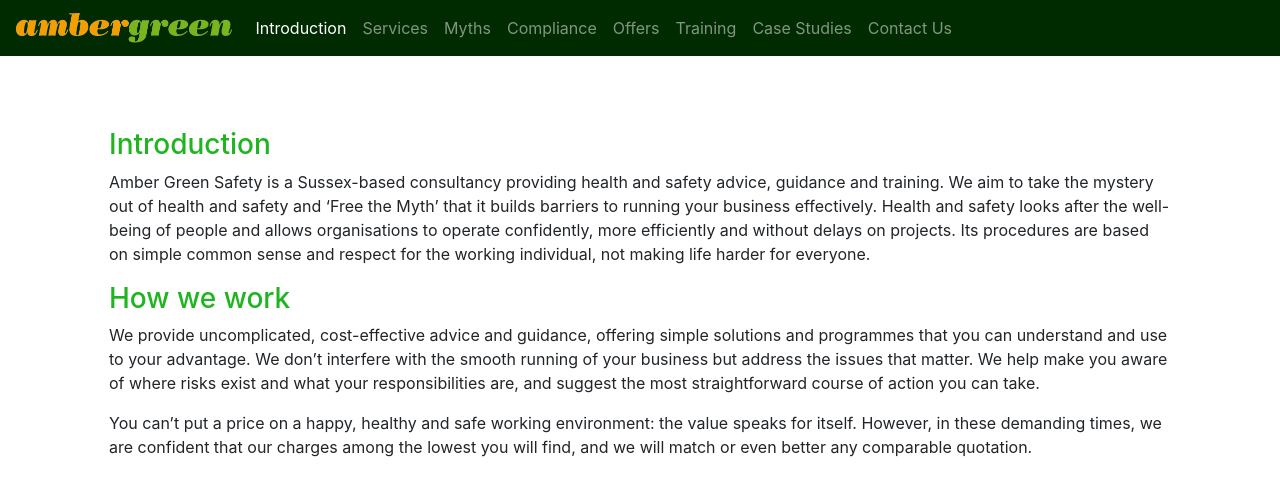
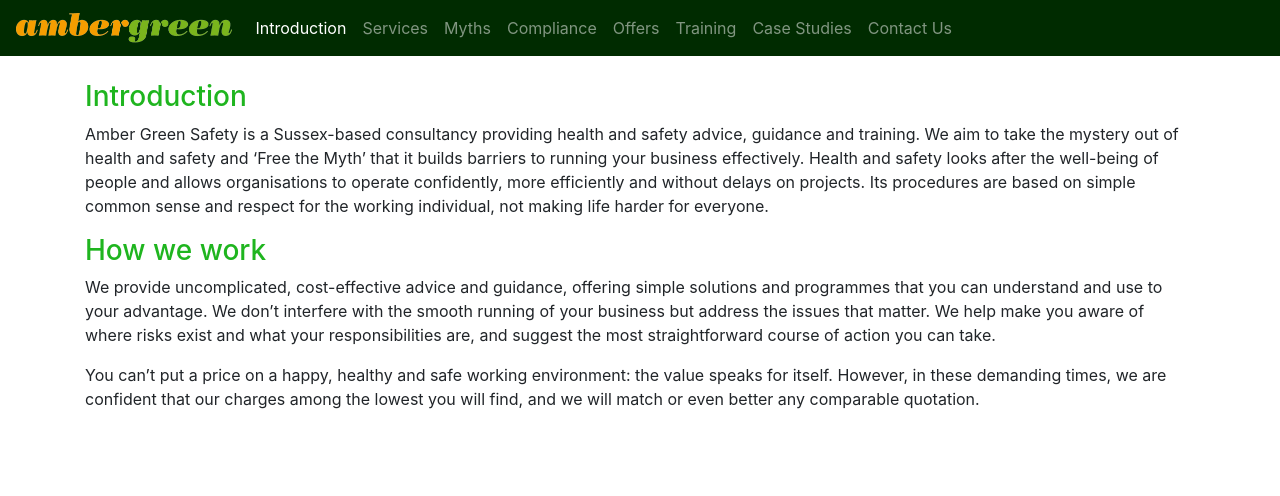
Before and after one commit to ambergreensafety/www.ambergreensafety.co.uk, a Jekyll site: the page built from index.md, in a window 1280 px wide. Shown: the top 496 px of the page. Built offline with Jekyll 4.4.1, drawn with Linux system fonts in a browser that asks for light colours.

Commit message:
Update main.scss

```diff
--- a/css/main.scss
+++ b/css/main.scss
@@ -8,5 +8,5 @@
   padding-top: 5rem;
 }
 .starter-template {
-  padding: 3rem 1.5rem;
+
 }
```
